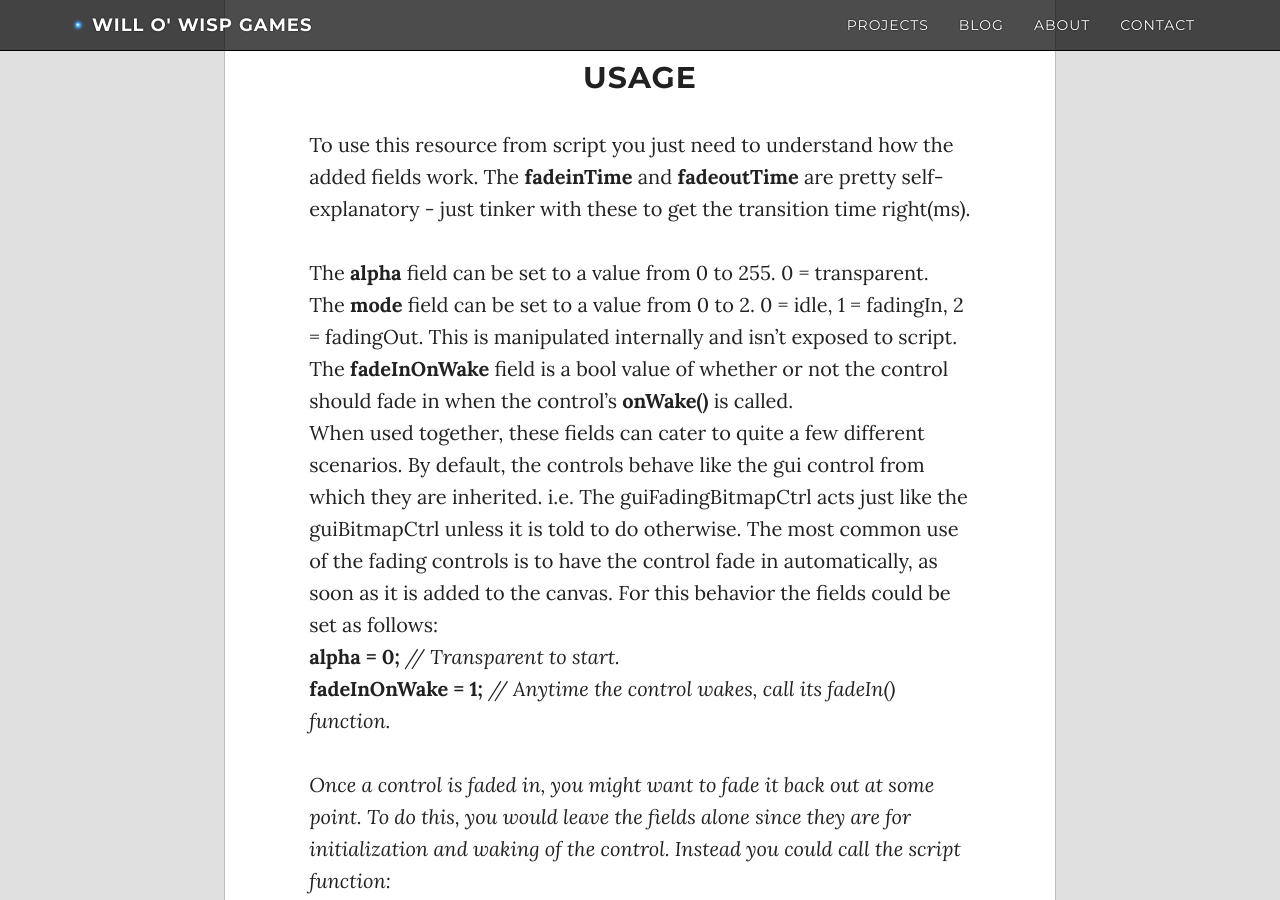
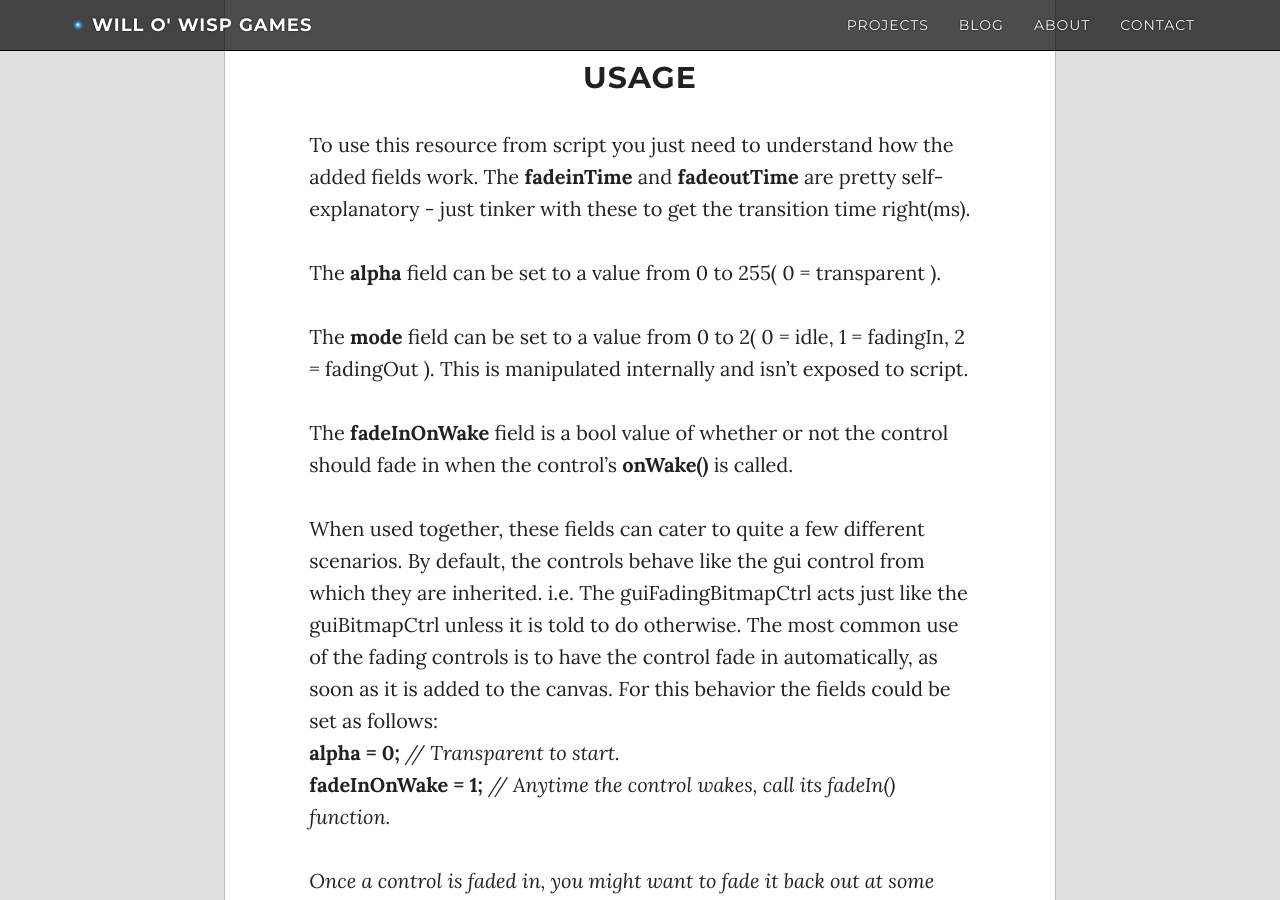
Before and after one commit to WilloWispGames/WilloWispGames.github.io, a Jekyll site: the page built from _posts/2016-10-01-FadingGuiControls.md, in a window 1280 px wide and 900 px high, scrolled down 3860 px. Built offline with Jekyll 4.4.1, drawn with Linux system fonts in a browser that asks for light colours; nearby versions of some CDN libraries; comment, search, counter and statistics services are not loaded.

Commit message:
Update 2016-10-01-FadingGuiControls.md

```diff
--- a/_posts/2016-10-01-FadingGuiControls.md
+++ b/_posts/2016-10-01-FadingGuiControls.md
@@ -61,9 +61,11 @@ The Fading Gui Controls on GitHub:<br>
 <h2>Usage</h2>
 To use this resource from script you just need to understand how the added fields work. The <b>fadeinTime</b> and <b>fadeoutTime</b> are pretty self-explanatory - just tinker with these to get the transition time right(ms).<br>
 <br>
-The <b>alpha</b> field can be set to a value from 0 to 255. 0 = transparent.<br>
-The <b>mode</b> field can be set to a value from 0 to 2. 0 = idle, 1 = fadingIn, 2 = fadingOut. This is manipulated internally and isn't exposed to script.<br>
-The <b>fadeInOnWake</b> field is a bool value of whether or not the control should fade in when the control's <b>onWake()</b> is called.
+The <b>alpha</b> field can be set to a value from 0 to 255( 0 = transparent ).<br>
+<br>
+The <b>mode</b> field can be set to a value from 0 to 2( 0 = idle, 1 = fadingIn, 2 = fadingOut ). This is manipulated internally and isn't exposed to script.<br>
+<br>
+The <b>fadeInOnWake</b> field is a bool value of whether or not the control should fade in when the control's <b>onWake()</b> is called.<br>
 <br>
 When used together, these fields can cater to quite a few different scenarios. By default, the controls behave like the gui control from which they are inherited. i.e. The guiFadingBitmapCtrl acts just like the guiBitmapCtrl unless it is told to do otherwise. The most common use of the fading controls is to have the control fade in automatically, as soon as it is added to the canvas. For this behavior the fields could be set as follows:<br>
 <b>alpha = 0;</b> <i>// Transparent to start.</i><br>
```
